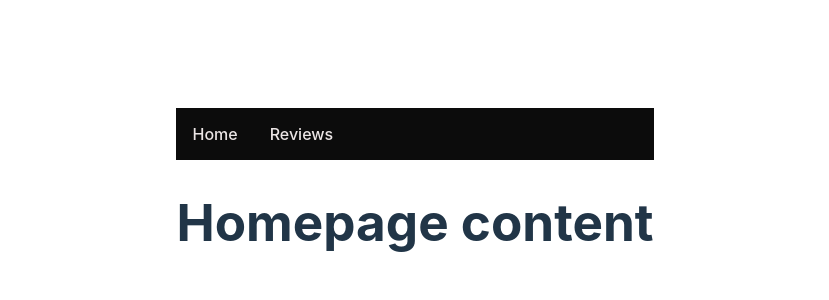
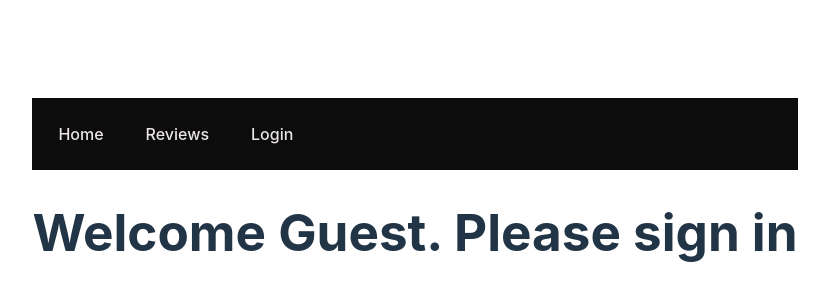
Before and after one commit to DrawnInward/PlayRateShare, a React (Vite) app: page / in a window 1280 px wide. Shown: the part 204-504 px from the top of the page, without its empty margins (225-1054 px from the left). Built offline with nearby package versions, Linux system fonts and the light colour scheme.

Commit message:
added user functionality, posting comment works but is not yet optimistically rendered

```diff
--- a/src/App.css
+++ b/src/App.css
@@ -6,28 +6,56 @@
 }
 
 .navbar {
-  display: inline;
+  display: flex;
+  justify-content: space-between;
+  align-items: center;
+  background-color: rgb(12, 12, 12);
+  padding: 10px;
 }
 
 .navbar-ul {
   list-style-type: none;
   margin: 0;
   padding: 0;
-  overflow: hidden;
-  background-color: rgb(12, 12, 12);
+  display: flex;
+  align-items: center;
 }
-li {
-  float: left;
+
+.navbar-ul li {
+  margin-right: 10px;
 }
-li .nav-li {
+
+.navbar-ul li:last-child {
+  margin-right: 0;
+}
+
+.navbar-ul li a {
   display: block;
   color: rgb(235, 229, 229);
   text-align: center;
   padding: 14px 16px;
   text-decoration: none;
 }
-li .nav-li :hover {
+
+.navbar-ul li a:hover {
   background-color: #111;
+}
+
+.nav-login {
+  display: flex;
+  align-items: center;
+  margin-left: auto;
+}
+
+.nav-login span {
+  margin-right: 5px;
+}
+
+.nav-login img {
+  width: 30px;
+  height: 30px;
+  border-radius: 50%;
+  margin-right: 5px;
 }
 
 .lreview-card {
--- a/src/App.jsx
+++ b/src/App.jsx
@@ -6,10 +6,16 @@ import Review from "./components/Review";
 import Nav from "./components/Nav";
 import Homepage from "./components/Home";
 import Comments from "./components/Comments";
+import { createContext } from "react";
+import Login from "./components/Login";
+export const UserContext = createContext();
 
 function App() {
+  const [user, setUser] = useState(null);
+
   return (
     <BrowserRouter>
+      <UserContext.Provider value={{ user, setUser }}>
         <>
           <Nav />
           <Routes>
@@ -17,8 +23,10 @@ function App() {
             <Route path="/reviews/:review_id" element={<Review />} />
             <Route path="/reviews" element={<Reviews />} />
             <Route path="/reviews/:review_id/comments" element={<Comments />} />
+            <Route path="/login" element={<Login />} />
           </Routes>
         </>
+      </UserContext.Provider>
     </BrowserRouter>
   );
 }
--- a/src/apis.js
+++ b/src/apis.js
@@ -3,7 +3,6 @@ import axios from "axios";
 const api = axios.create({
   baseURL: "https://games-aibr.onrender.com/api",
 });
-
 
 export function getReviews(endpoint = "/reviews") {
   return api.get(endpoint).then(({ data }) => {
@@ -22,3 +21,19 @@ export function getComments(id) {
     }
   });
 }
+
+export function getUsers() {
+  return api.get("/users").then(({ data: { users } }) => {
+    console.log(users, "users");
+    return users;
+  });
+}
+
+export function postComment(id, body) {
+  return api
+    .post(`/reviews/${id}/comments`, body)
+    .then(({ data: { comment } }) => {
+      console.log(comment, "postedComment");
+      return comment;
+    });
+}
--- a/src/components/Home.jsx
+++ b/src/components/Home.jsx
@@ -1,7 +1,11 @@
+import { useContext } from "react";
+import { UserContext } from "../App";
+
 const Homepage = () => {
+  const { user } = useContext(UserContext);
   return (
     <div className="App">
-      <h1>Homepage content</h1>
+      <h1>Welcome {user ? user.username : "Guest. Please sign in"}</h1>
     </div>
   );
 };
--- /dev/null
+++ b/src/components/Login.jsx
@@ -0,0 +1,41 @@
+import { useContext, useState } from "react";
+import { getUsers } from "../apis";
+import { useNavigate } from "react-router-dom";
+import { UserContext } from "../App";
+
+const Login = () => {
+  const { user, setUser } = useContext(UserContext);
+  const [newLogin, setNewLogin] = useState("");
+
+  const navigate = useNavigate();
+
+  function handleSubmit(event) {
+    event.preventDefault();
+    console.log(newLogin, "new login");
+    getUsers().then((users) => {
+      users.forEach((user) => {
+        if (user.username === newLogin) {
+          setUser(user);
+          navigate("/");
+        }
+      });
+    });
+  }
+
+  return (
+    <>
+      <form className="login-form" onSubmit={handleSubmit}>
+        <input
+          type="text"
+          value={newLogin}
+          onChange={(event) => {
+            setNewLogin(event.target.value);
+          }}
+        />
+        <button>Submit</button>
+      </form>
+    </>
+  );
+};
+
+export default Login;
--- /dev/null
+++ b/src/components/Modal.jsx
@@ -0,0 +1,20 @@
+import React from "react";
+
+const Modal = ({ isOpen, onClose, children }) => {
+  if (!isOpen) {
+    return null;
+  }
+
+  return (
+    <div className="modal">
+      <div className="modal-content">
+        <span className="close" onClick={onClose}>
+          &times;
+        </span>
+        {children}
+      </div>
+    </div>
+  );
+};
+
+export default Modal;
--- a/src/components/Nav.jsx
+++ b/src/components/Nav.jsx
@@ -1,6 +1,11 @@
+import { useContext } from "react";
 import { Link } from "react-router-dom";
+import Login from "./Login";
+import { UserContext } from "../App";
 
 const Nav = () => {
+  const { user } = useContext(UserContext);
+
   return (
     <nav className="navbar">
       <ul className="navbar-ul">
@@ -14,6 +19,20 @@ const Nav = () => {
             Reviews
           </Link>
         </li>
+        <li>
+          <Link to="/login" className="nav-login">
+            {user ? (
+              <>
+                <img
+                  src={user.avatar_url}
+                  alt={`${user.username}'s profile picture`}
+                />
+              </>
+            ) : (
+              <span>Login</span>
+            )}
+          </Link>
+        </li>
       </ul>
     </nav>
   );
--- a/src/components/Review.jsx
+++ b/src/components/Review.jsx
@@ -1,15 +1,39 @@
-import { useState, useEffect } from "react";
+import { useState, useEffect, useContext } from "react";
+import { UserContext } from "../App";
 import { getComments, getReviews } from "../apis";
 import ReviewCard from "./ReviewCard";
 import { useParams } from "react-router-dom";
 import CommentCard from "./CommentCard";
+import { postComment } from "../apis";
+
+import Modal from "./Modal";
 
 const Review = () => {
   const { review_id } = useParams();
+  const { user, setUser } = useContext(UserContext);
 
+  const [modalIsOpen, setModalIsOpen] = useState(false);
+  const [newComment, setNewComment] = useState("");
   const [review, setReview] = useState({});
   const [comments, setComments] = useState(null);
   const [isLoading, setIsLoading] = useState(true);
+
+  const openModal = () => {
+    user && setModalIsOpen(true);
+  };
+
+  const closeModal = () => {
+    setModalIsOpen(false);
+  };
+
+  const handleCommentSubmit = (event) => {
+    event.preventDefault();
+    const commentBody = {
+      username: user.username,
+      body: newComment,
+    };
+    postComment(review_id, commentBody).then((comment) => {});
+  };
 
   useEffect(() => {
     getComments(review_id).then((comments) => {
@@ -32,6 +56,34 @@ const Review = () => {
     <>
       <ReviewCard key={review.review_id} review={review} />
       <div className="comments-scroller">
+        <button
+          className="add-comment-button"
+          onClick={() => {
+            openModal();
+          }}
+        >
+          {user ? "Add a comment!" : "Sign in to add a comment"}
+        </button>
+        <Modal
+          isOpen={modalIsOpen}
+          onClose={closeModal}
+          className="comment-modal"
+        >
+          <h2>Add Comment</h2>
+          <form onSubmit={handleCommentSubmit}>
+            <textarea
+              rows="4"
+              cols="50"
+              placeholder="Enter your comment"
+              value={newComment}
+              onChange={(event) => {
+                setNewComment(event.target.value);
+              }}
+            ></textarea>
+            <button type="submit">Submit</button>
+          </form>
+          <button>Submit</button>
+        </Modal>
         {comments ? (
           <ul className="comments">
             {comments.map((comment) => (
--- a/src/components/ReviewCard.jsx
+++ b/src/components/ReviewCard.jsx
@@ -1,4 +1,6 @@
+import { useContext, useState } from "react";
 import { Link } from "react-router-dom";
+import { UserContext } from "../App";
 
 const ReviewCard = ({ review }) => {
   const {
--- /dev/null
+++ b/src/contexts/UserContext.js
@@ -0,0 +1,3 @@
+import { createContext } from "react";
+
+export const UserContext = createContext();
```
Lines whose indentation alone changed are shown as unchanged.
